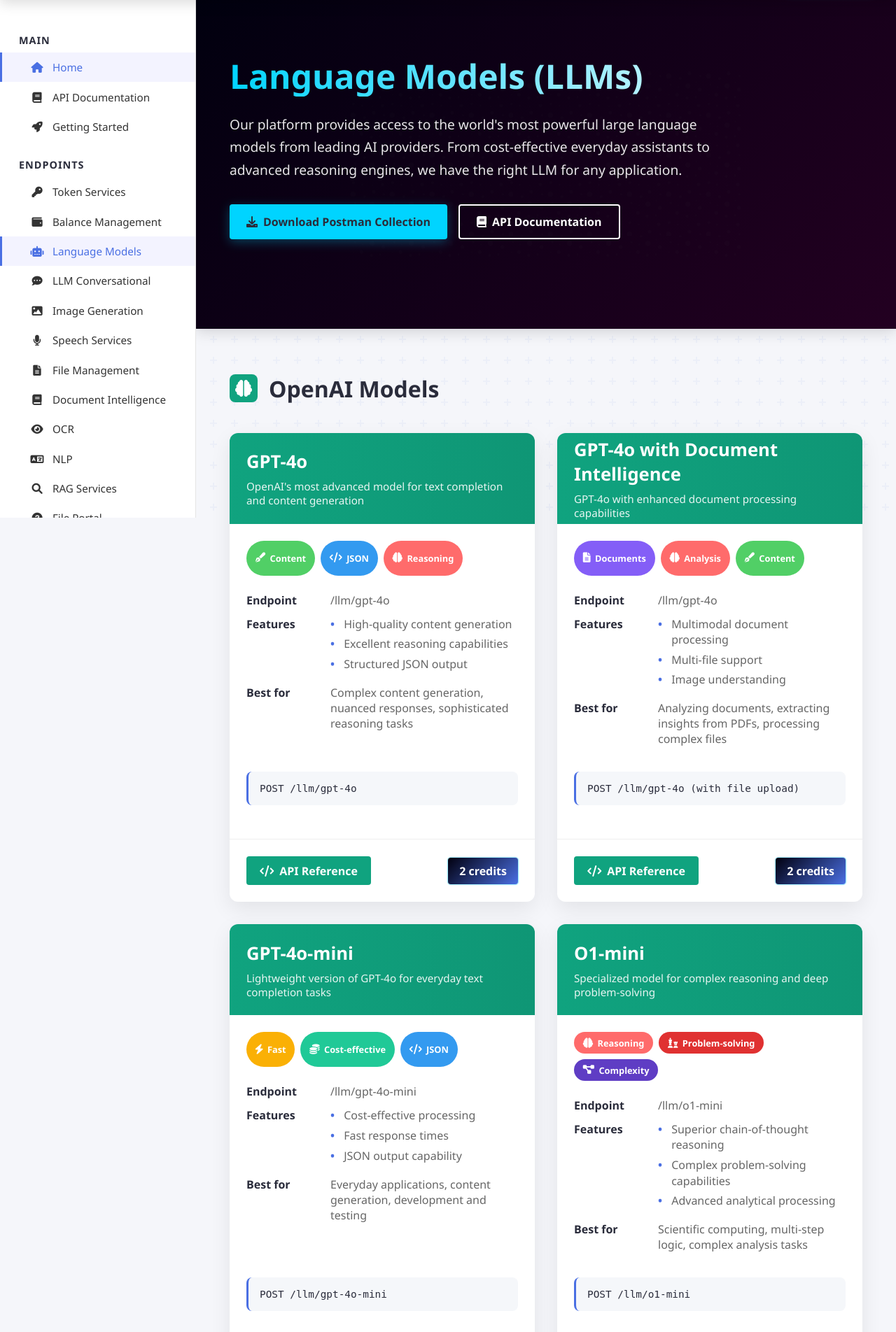
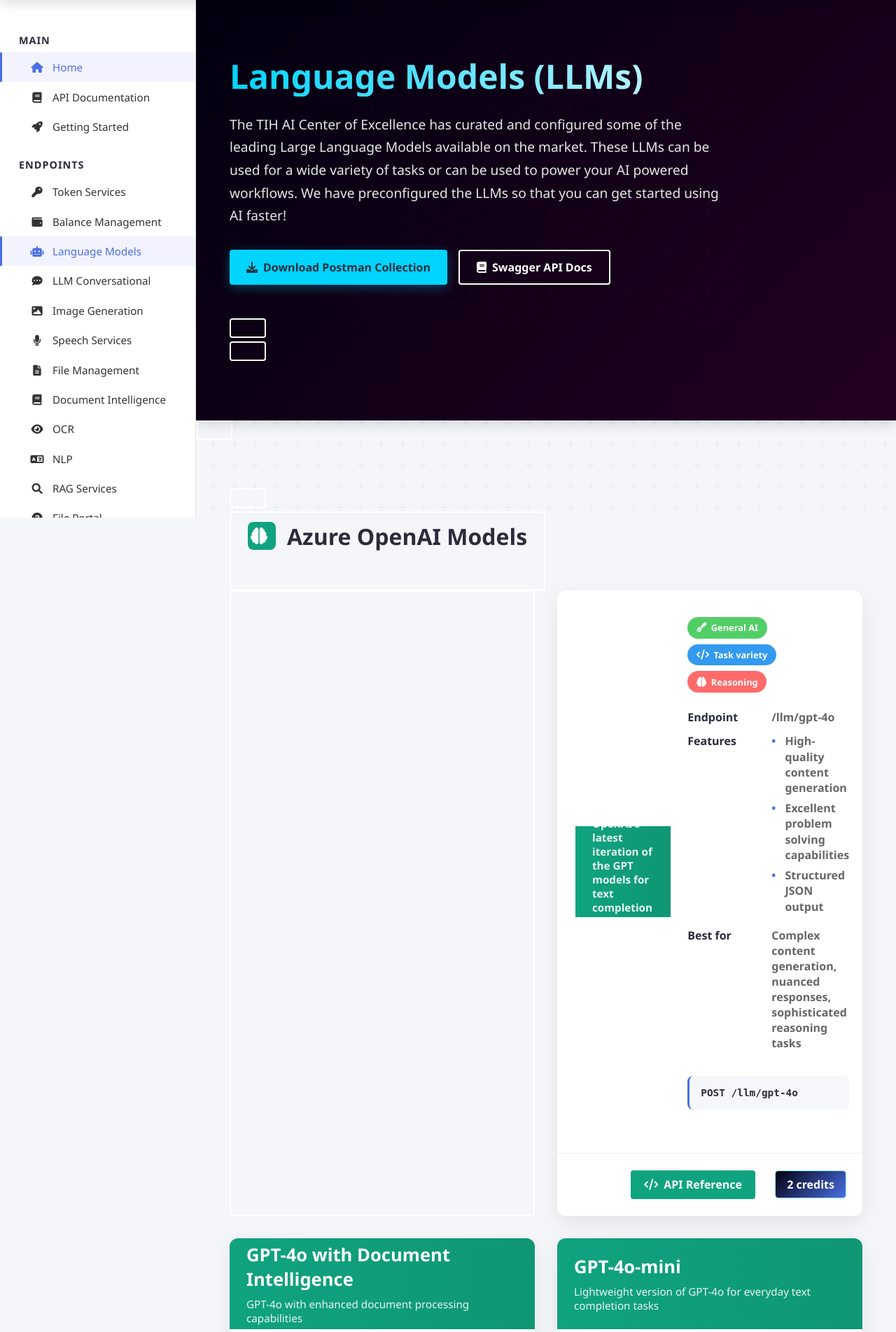
Before and after one commit to tevinric/ai-api-framework, a Flask app: page /docs/llm in a window 1280 px wide. Shown: the part 60-1964 px from the top of the page at 70% size. Run offline with Flask 3, Linux system fonts and the light colour scheme; parts of the project's set-up code (start-up, migrations or seed data) failed here and were passed over.

Commit message:
updates to html page formats

```diff
--- a/templates/docs/llm.html
+++ b/templates/docs/llm.html
@@ -833,14 +833,13 @@
         <section class="hero">
             <div class="hero-container">
                 <h2>Language Models (LLMs)</h2>
-                <p>Our platform provides access to the world's most powerful large language models from leading AI providers. From cost-effective everyday assistants to advanced reasoning engines, we have the right LLM for any application.</p>
+                <p>The TIH AI Center of Excellence has curated and configured some of the leading Large Language Models available on the market. These LLMs can be used for a wide variety of tasks or can be used to power your AI powered workflows. We have preconfigured the LLMs so that you can get started using AI faster!</p>
                 <div class="cta-buttons">
                     <a href="/static/files/ai-api-postman-collection.json" class="cta-btn">
                         <i class="fas fa-download"></i> Download Postman Collection
                     </a>
                     <a href="/apidocs/" class="cta-btn cta-btn-secondary">
-                        <i class="fas fa-book"></i> API Documentation
-                    </a>
+                        <i class="fas fa-book"></i> Swagger API Docs
                 </div>
             </div>
         </section>
@@ -852,7 +851,7 @@
                     <div class="provider-icon openai-icon">
                         <i class="fas fa-brain"></i>
                     </div>
-                    <h2>OpenAI Models</h2>
+                    <h2>Azure OpenAI Models</h2>
                 </div>
 
                 <div class="model-cards">
@@ -860,12 +859,12 @@
                     <div class="model-card openai-card">
                         <div class="model-header">
                             <h3 class="model-name">GPT-4o</h3>
-                            <p class="model-description">OpenAI's most advanced model for text completion and content generation</p>
+                            <p class="model-description">OpenAI's latest iteration of the GPT models for text completion and content generation.</p>
                         </div>
                         <div class="model-body">
                             <div class="model-tags">
-                                <span class="model-tag content"><i class="fas fa-pen-fancy"></i>Content</span>
-                                <span class="model-tag json"><i class="fas fa-code"></i>JSON</span>
+                                <span class="model-tag content"><i class="fas fa-pen-fancy"></i>General AI</span>
+                                <span class="model-tag json"><i class="fas fa-code"></i>Task variety</span>
                                 <span class="model-tag reasoning"><i class="fas fa-brain"></i>Reasoning</span>
                             </div>
                             <div class="model-details">
@@ -878,7 +877,7 @@
                                     <div class="detail-value">
                                         <ul class="feature-list">
                                             <li>High-quality content generation</li>
-                                            <li>Excellent reasoning capabilities</li>
+                                            <li>Excellent problem solving capabilities</li>
                                             <li>Structured JSON output</li>
                                         </ul>
                                     </div>
--- a/templates/index.html
+++ b/templates/index.html
@@ -1206,7 +1206,7 @@
     </main>
 
     <!-- RENDER THE FOOTER TEMPLATE-->
-    <aside class="footer">
+    <aside class="footer" style="text-align: center;">
         {% include 'footer.html' %}
     </aside>
 
```
Also changed, not shown: templates/footer.html (+4 -18 lines).
